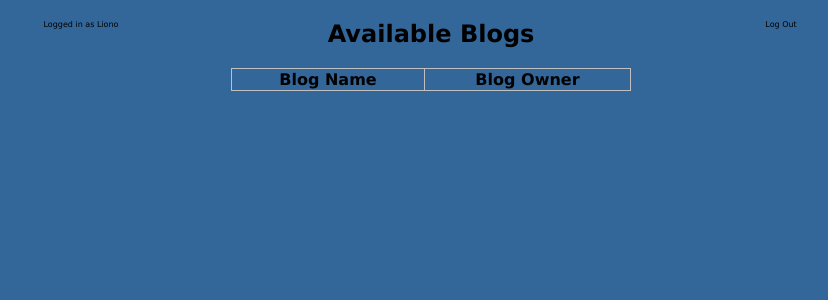
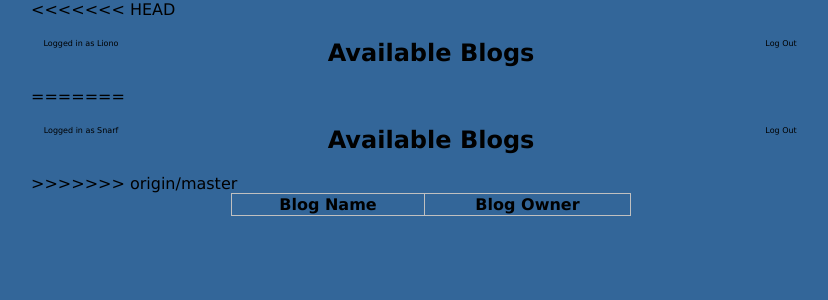
Before and after one commit to sqlmdxdude/WebProgrammingProject2, a PHP site: page / in a window 1280 px wide. Shown: the top 300 px of the page, without its empty margins (209-1037 px from the left). Run offline with PHP 8.4, Linux system fonts and the light colour scheme; data that the repository does not hold is empty.

Commit message:
Authenticated user

```diff
--- a/index.php
+++ b/index.php
@@ -13,7 +13,12 @@
     </head>
     <body>
         <div id="main">
+<<<<<<< HEAD
             <div id="header"><div id="loginstatus"><?php echo "Logged in as ".  $_SESSION["AUTHENTICATED_USER"]; ?></div><div id="logout"><a href="logout.php">Log Out</a></div><h2>Available Blogs</h2></div>
+=======
+            <div id="header"><div id="loginstatus"><?php echo "Logged in as Snarf"; ?></div>
+            <div id="logout"><a href="logout.php">Log Out</a></div><h2>Available Blogs</h2></div>
+>>>>>>> origin/master
             <div id="blogcontainermain">
                 <table id="availableblogs" name="availableblogs" class="bloglistings">
                     <tr><th>Blog Name</th><th>Blog Owner</th></tr>
```
